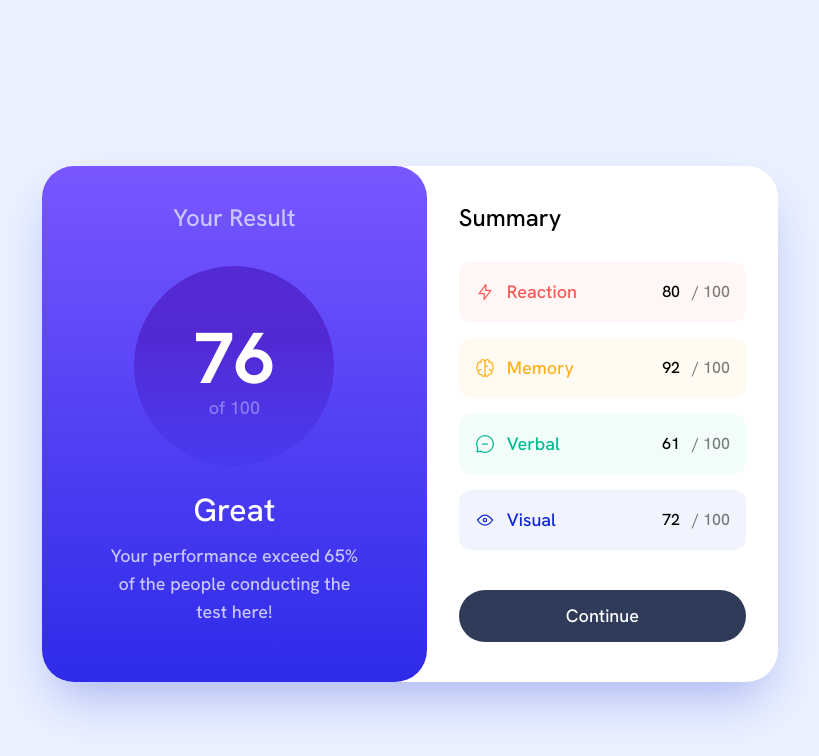
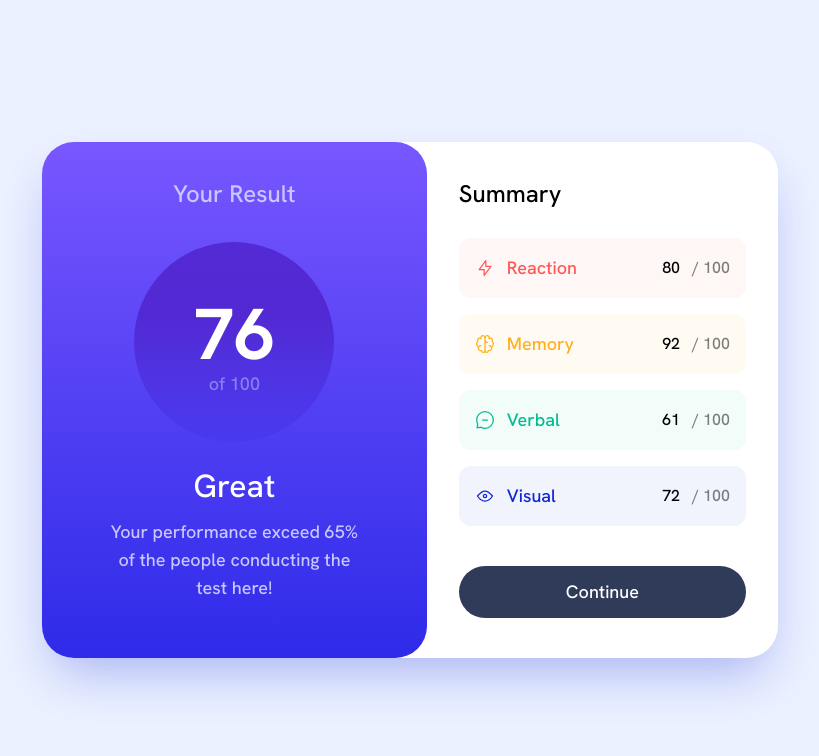
Before and after one commit to Deanogit/tailwind-results-summary, a website: page index.html in a window 1280 px wide. Shown: the whole page, without its empty margins (230-1049 px from the left). Drawn offline with Linux system fonts and the light colour scheme.

Commit message:
layout card remove md:mt-12

```diff
--- a/index.html
+++ b/index.html
@@ -24,7 +24,7 @@
   </head>
   <body class="bg-pale-blue flex items-center justify-center md:h-screen">
     <main
-      class="card flex flex-col md:flex-row items-center justify-center bg-white md:rounded-4xl md:mt-12 md:w-[736px] shadow-2xl shadow-cobalt-blue/30"
+      class="card flex flex-col md:flex-row items-center justify-center bg-white md:rounded-4xl md:w-[736px] shadow-2xl shadow-cobalt-blue/30"
     >
       <div
         class="card__results bg-gradient-to-b from-light-slate-blue to-light-royal-blue flex flex-col items-center justify-center pt-6 gap-4 text-center pb-10 px-6 rounded-b-4xl md:rounded-4xl md:px-14"
```
